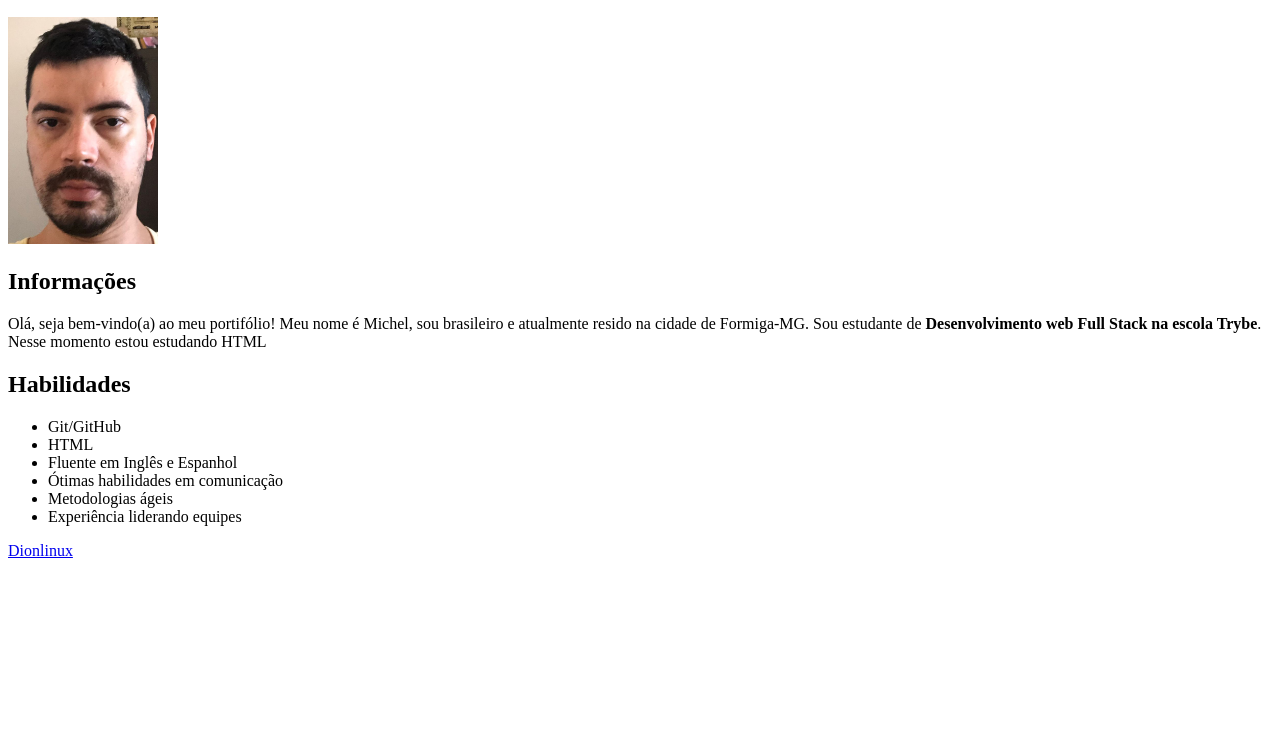
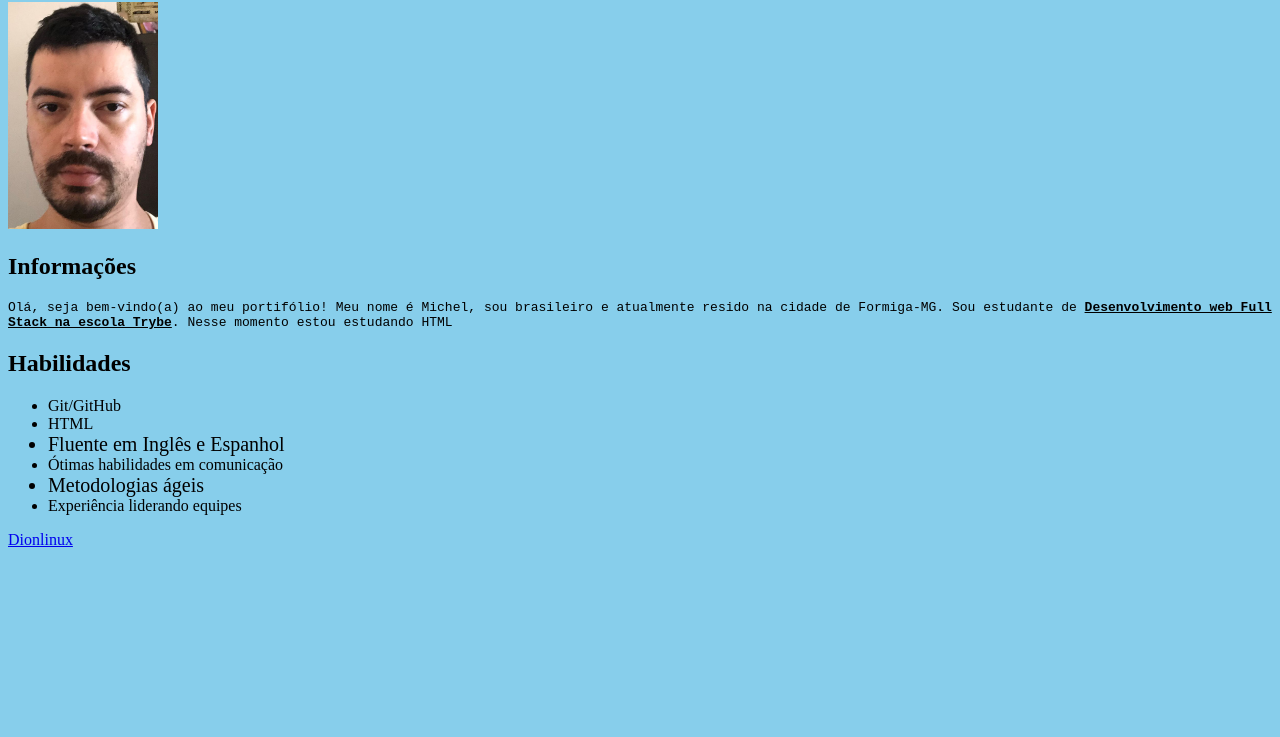
Before and after one commit to Michel-Arantes/Michel-Arantes.github.io, a plain HTML site: page index.html in a window 1280 px wide. Shown: the part 63-800 px from the top of the page. Drawn offline with Linux system fonts and the light colour scheme.

Commit message:
Atualiza estilos do portifólio

```diff
--- a/index.html
+++ b/index.html
@@ -5,19 +5,38 @@
     <meta http-equiv="X-UA-Compatible" content="IE=edge">
     <meta name="viewport" content="width=device-width, initial-scale=1.0">
     <title>Michel Barbosa</title>
+    <style>
+    h1, p {
+        font-family:monospace;
+    }
+    body {
+        background-color: skyblue;
+    }
+
+    .habilidades-importantes {
+        font-size: 20px;
+    }
+
+    #estilo-destacados {
+        text-decoration: underline;
+
+    }
+
+
+    </style>
 </head>
 <body>
     <h1>Michel Arantes Barbosa</h1>
     <img src="foto_perfil.png" width="150px" alt="Foto de perfil de Michel Barbosa">
     <h2>Informações</h2>
-    <p>Olá, seja bem-vindo(a) ao meu portifólio! Meu nome é Michel, sou brasileiro e atualmente resido na cidade de Formiga-MG. Sou estudante de <strong>Desenvolvimento web Full Stack na escola Trybe</strong>.  Nesse momento estou estudando HTML</p>
+    <p>Olá, seja bem-vindo(a) ao meu portifólio! Meu nome é Michel, sou brasileiro e atualmente resido na cidade de Formiga-MG. Sou estudante de <strong id="estilo-destacados">Desenvolvimento web Full Stack na escola Trybe</strong>.  Nesse momento estou estudando HTML</p>
     <h2>Habilidades</h2>
     <ul>
         <li>Git/GitHub</li>
         <li>HTML</li>
-        <li>Fluente em Inglês e Espanhol</li>
+        <li class="habilidades-importantes">Fluente em Inglês e Espanhol</li>
         <li>Ótimas habilidades em comunicação</li>
-        <li>Metodologias ágeis</li>
+        <li class="habilidades-importantes">Metodologias ágeis</li>
         <li>Experiência liderando equipes</li>
     </ul>
     <a href="https://diolinux.com.br/" target="_blank">Dionlinux</a>
```
